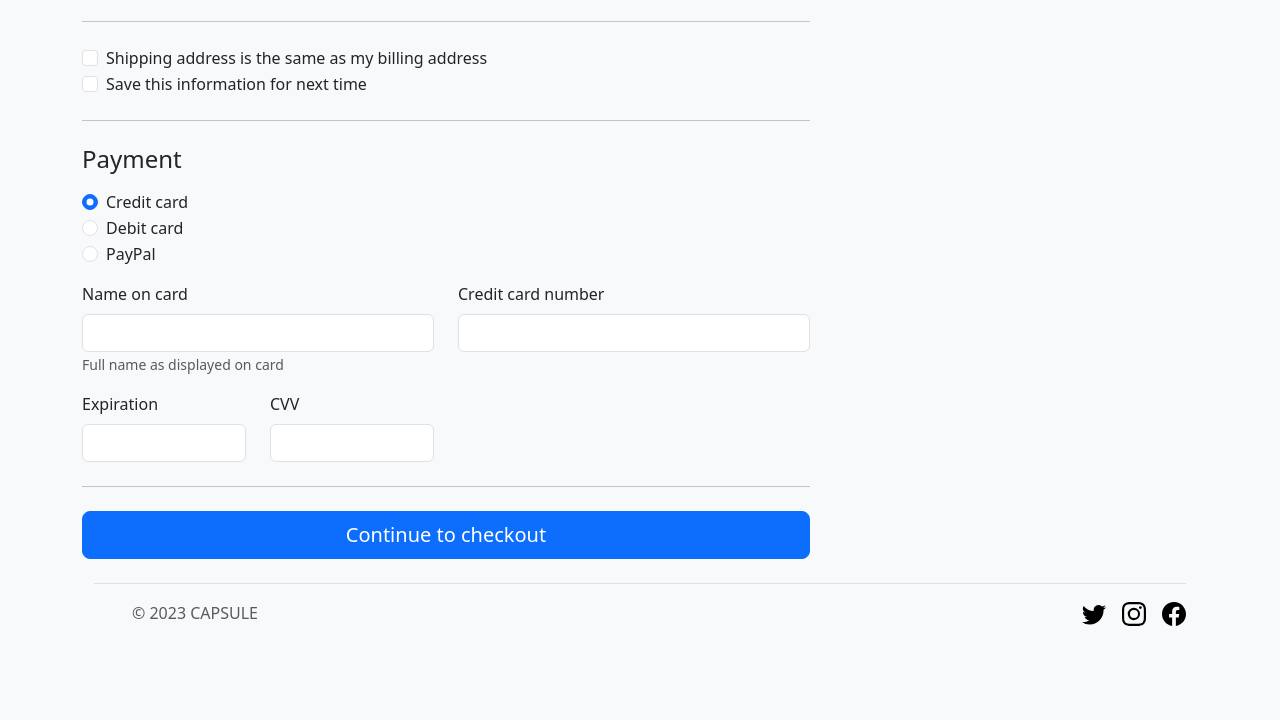
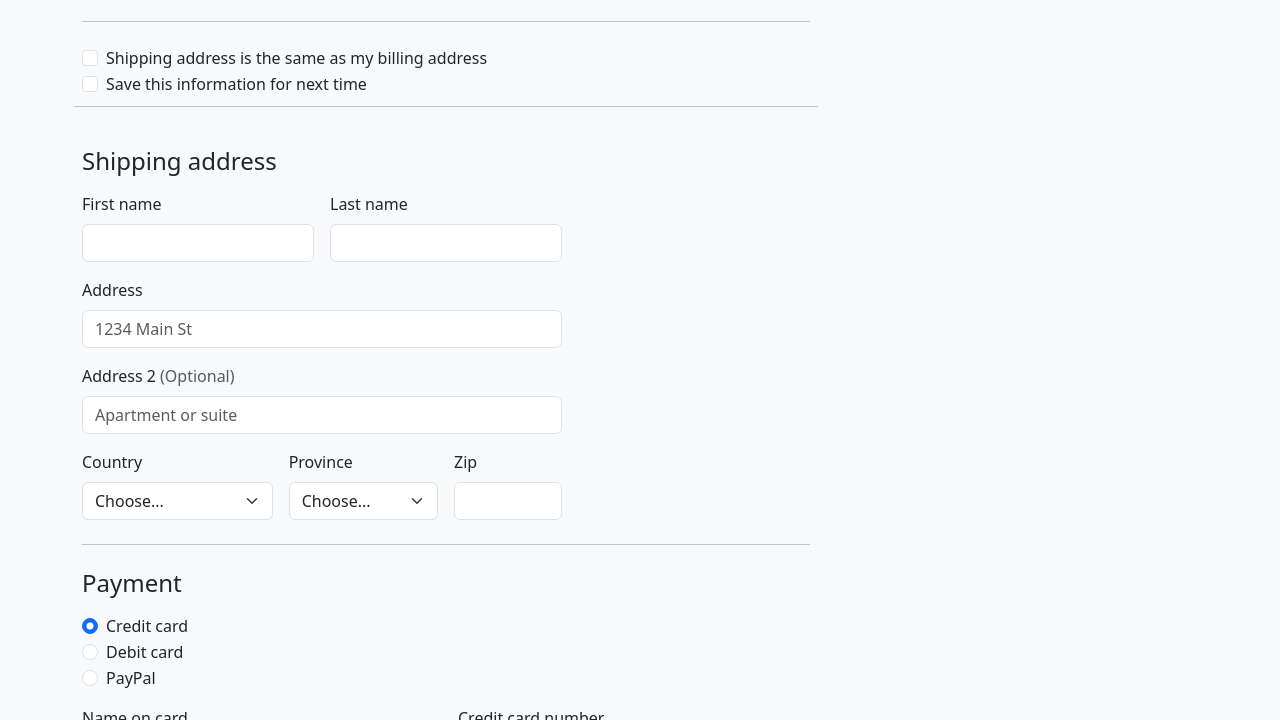
Before and after one commit to pn-n/pn-n.github.io, a plain HTML site: page midtermProject/src/checkout.html in a window 1280 px wide. Shown: the part 710-1430 px from the top of the page. Before the commit the page ends 1376 px from the top, so only its background shows below. Drawn offline with nearby package versions, Linux system fonts and the light colour scheme.

Commit message:
add script to check billing address

```diff
--- /dev/null
+++ b/midtermProject/script/shippingAddress.js
@@ -0,0 +1,78 @@
+;(() => {
+  const toggleBillingAddressCheckbox = document.getElementById(
+    "toggleBillingAddress"
+  )
+  const billingAddressSection = document.getElementById("billingAddressSection")
+
+  toggleBillingAddressCheckbox.addEventListener("change", function () {
+    billingAddressSection.style.display = this.checked ? "none" : "block"
+  })
+  billingAddressSection.innerHTML = `
+  <hr class="my-4">
+  <div class="col-md-7 col-lg-8">
+    <h4 class="mb-3">Shipping address</h4>
+    <form class="needs-validation" novalidate="">
+      <div class="row g-3">
+        <div class="col-sm-6">
+          <label for="firstName" class="form-label">First name</label>
+          <input type="text" class="form-control" id="firstName" placeholder="" value="" required="">
+          <div class="invalid-feedback">
+            Valid first name is required.
+          </div>
+        </div>
+
+        <div class="col-sm-6">
+          <label for="lastName" class="form-label">Last name</label>
+          <input type="text" class="form-control" id="lastName" placeholder="" value="" required="">
+          <div class="invalid-feedback">
+            Valid last name is required.
+          </div>
+        </div>
+
+        <div class="col-12">
+          <label for="address" class="form-label">Address</label>
+          <input type="text" class="form-control" id="address" placeholder="1234 Main St" required="">
+          <div class="invalid-feedback">
+            Please enter your shipping address.
+          </div>
+        </div>
+
+        <div class="col-12">
+          <label for="address2" class="form-label">Address 2 <span class="text-body-secondary">(Optional)</span></label>
+          <input type="text" class="form-control" id="address2" placeholder="Apartment or suite">
+        </div>
+
+        <div class="col-md-5">
+          <label for="country" class="form-label">Country</label>
+          <select class="form-select" id="country" required="">
+            <option value="">Choose...</option>
+            <option>Thailand</option>
+          </select>
+          <div class="invalid-feedback">
+            Please select a valid country.
+          </div>
+        </div>
+
+        <div class="col-md-4">
+          <label for="state" class="form-label">Province</label>
+          <select class="form-select" id="state" required="">
+            <option value="">Choose...</option>
+            <option>Bangkok</option>
+          </select>
+          <div class="invalid-feedback">
+            Please provide a valid state.
+          </div>
+        </div>
+
+        <div class="col-md-3">
+          <label for="zip" class="form-label">Zip</label>
+          <input type="text" class="form-control" id="zip" placeholder="" required="">
+          <div class="invalid-feedback">
+            Zip code required.
+          </div>
+        </div>
+      </div>
+    </form>
+  </div>
+`
+})()
--- a/midtermProject/src/checkout.html
+++ b/midtermProject/src/checkout.html
@@ -65,6 +65,7 @@
                 </div>
               </form>
             </div>
+
             <div class="col-md-7 col-lg-8">
               <h4 class="mb-3">Billing address</h4>
               <form class="needs-validation" novalidate="">
@@ -140,8 +141,8 @@
                 <hr class="my-4">
 
                 <div class="form-check">
-                  <input type="checkbox" class="form-check-input" id="same-address">
-                  <label class="form-check-label" for="same-address">Shipping address is the same as my billing address</label>
+                  <input type="checkbox" class="form-check-input" id="toggleBillingAddress">
+                  <label class="form-check-label" for="toggleBillingAddress">Shipping address is the same as my billing address</label>
                 </div>
 
                 <div class="form-check">
@@ -149,10 +150,12 @@
                   <label class="form-check-label" for="save-info">Save this information for next time</label>
                 </div>
 
+                <div id="billingAddressSection" class="row g-3">
+                  <!-- Billing address form will add here -->
+                </div>
                 <hr class="my-4">
 
                 <h4 class="mb-3">Payment</h4>
-
                 <div class="my-3">
                   <div class="form-check">
                     <input id="credit" name="paymentMethod" type="radio" class="form-check-input" checked="" required="">
@@ -177,7 +180,6 @@
                       Name on card is required
                     </div>
                   </div>
-
                   <div class="col-md-6">
                     <label for="cc-number" class="form-label">Credit card number</label>
                     <input type="text" class="form-control" id="cc-number" placeholder="" required="">
@@ -185,7 +187,6 @@
                       Credit card number is required
                     </div>
                   </div>
-
                   <div class="col-md-3">
                     <label for="cc-expiration" class="form-label">Expiration</label>
                     <input type="text" class="form-control" id="cc-expiration" placeholder="" required="">
@@ -193,7 +194,6 @@
                       Expiration date required
                     </div>
                   </div>
-
                   <div class="col-md-3">
                     <label for="cc-cvv" class="form-label">CVV</label>
                     <input type="text" class="form-control" id="cc-cvv" placeholder="" required="">
@@ -202,9 +202,7 @@
                     </div>
                   </div>
                 </div>
-
                 <hr class="my-4">
-
                 <button class="w-100 btn btn-primary btn-lg" type="submit">Continue to checkout</button>
               </form>
             </div>
@@ -218,5 +216,6 @@
     <script src="../script/navBar.js"></script>
     <script src="../script/checkout.js"></script>
     <script src="../script/footer.js"></script>
+    <script src="../script/shippingAddress.js"></script>
   </body>
 </html>
```
